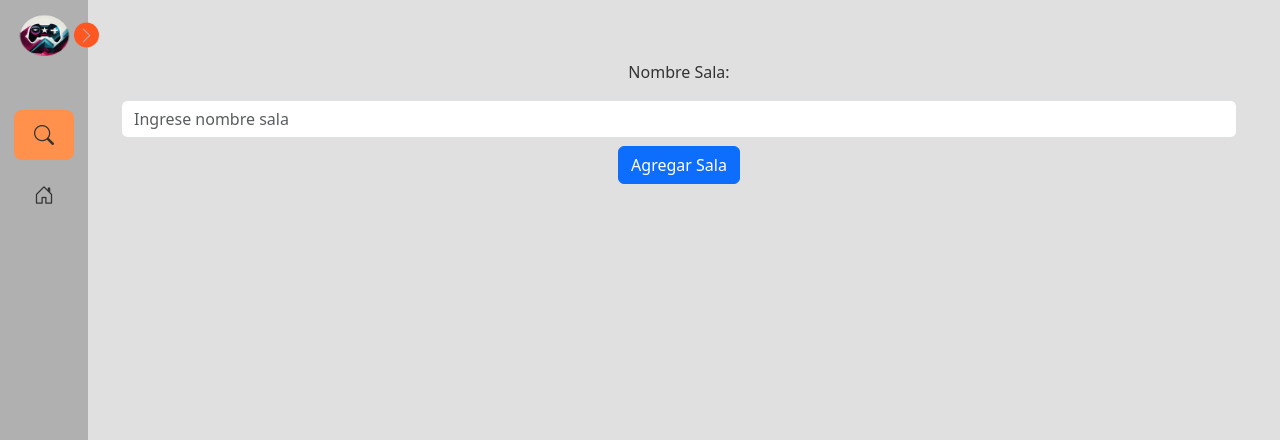
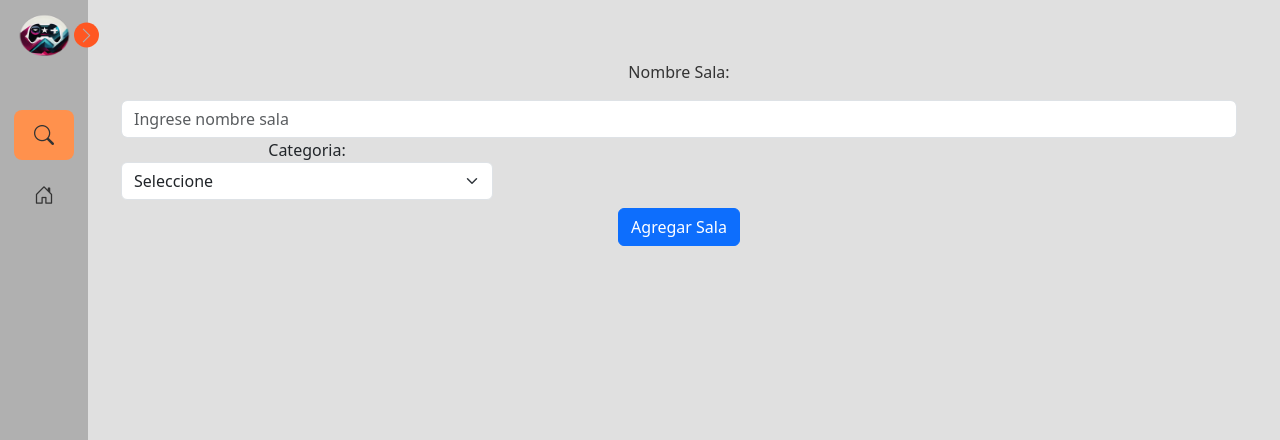
Before and after one commit to AngelCzu/GameCrewTV, a Django app: page /formuSala in a window 1280 px wide. Shown: the top 440 px of the page. Run offline with Django 4.2, Linux system fonts and the light colour scheme; data comes from the database, SQL or seed files in the repository; both versions use the stored data as it was after the commit.

Commit message:
categoria lista

```diff
--- a/Proyecto_Arquitectura/app/tvapp/admin.py
+++ b/Proyecto_Arquitectura/app/tvapp/admin.py
@@ -7,3 +7,4 @@ admin.site.register(models.Puntos)
 admin.site.register(models.Tarjeta)
 admin.site.register(models.Solespe)
 admin.site.register(models.MensajeChat)
+admin.site.register(models.Categoria)
--- a/Proyecto_Arquitectura/app/tvapp/models.py
+++ b/Proyecto_Arquitectura/app/tvapp/models.py
@@ -5,9 +5,19 @@ from django.contrib import messages
 
 
 # Create your models here.
+
+class Categoria(models.Model):
+    id_categoria = models.IntegerField(primary_key=True)
+    nombre_categoria = models.CharField(max_length=22)
+
+    def __str__(self):
+        txt = "{0} - {1}"
+        return txt.format(self.id_categoria , self.nombre_categoria)
+
 class Sala(models.Model):
+    categoriaId = models.ForeignKey(Categoria, on_delete=models.CASCADE)
     id = models.AutoField(primary_key=True)
-    nombreSala = models.CharField(max_length=100)  # Puedes ajustar la longitud máxima según tus necesidades
+    nombreSala = models.CharField(max_length=100)
 
     def __str__(self):
         txt = "id: {0}, nombresala: {1}"
--- a/Proyecto_Arquitectura/app/tvapp/templates/formuSala.html
+++ b/Proyecto_Arquitectura/app/tvapp/templates/formuSala.html
@@ -9,17 +9,24 @@
 
 <form id="" action="/formuSala" method="POST" enctype="multipart/form-data">
     {% csrf_token %}
-
     <div class="container text-center">
         <div class="row">
             <div class="col-md-12">
                 <label for="txtSala" class="text fs-6 mt-5">Nombre Sala:</label>
                 <input name="txtSala" id="txtSala" class="form-control mt-1" type="text" placeholder="Ingrese nombre sala">
-                <button onclick="nombreSala()" type="submit" class="btn btn-primary mt-2">Agregar Sala</button>
             </div>
         </div>
+        <div class="col-md-4">
+            <label for="cmbCategoria">Categoria:</label>
+            <select id="cmbCategoria" name="cmbCategoria" class="form-select" aria-label="Default select example">
+                <option disabled selected>Seleccione</option>
+                {% for c in cate %}
+                <option value="{{c.id_categoria}}">{{c.nombre_categoria}}</option>
+                {% endfor %}
+            </select>
+        </div>
+        <button onclick="nombreSala()" type="submit" class="btn btn-primary mt-2">Agregar Sala</button>
     </div>
-
 </form>
 
 <script src="{% static 'js/formuSala.js' %}"></script>
--- a/Proyecto_Arquitectura/app/tvapp/views.py
+++ b/Proyecto_Arquitectura/app/tvapp/views.py
@@ -110,19 +110,23 @@ def streamStramer(request, sala_id):
             mensajes = MensajeChat.objects.filter(sala=sala).order_by('timestamp')
 
             data = [{'usuario': mensaje.usuario.username, 'mensaje': mensaje.mensaje, 'timestamp': str(mensaje.timestamp)} for mensaje in mensajes]
-
-
-
     return render(request, 'streamStramer.html', { 'sala': sala, 'mensajes': mensajes, 'puntos_usuario': puntos_usuario})
 
 def sala_form(request):
-    nombre_sala = request.POST.get('txtSala')
-    if nombre_sala:
-        sala = Sala(nombreSala=nombre_sala)
-        sala.save()
-        sala_id = sala.id
-        return redirect(f'/streamStramer/{sala_id}/')
-    return render(request, 'formuSala.html')
+    categorias = Categoria.objects.all()
+
+    if request.method == 'POST':
+        v_categoria_id = request.POST.get('cmbCategoria')
+        v_categoria = Categoria.objects.get(id_categoria=v_categoria_id)
+        nombre_sala = request.POST.get('txtSala')
+
+        if nombre_sala:
+            sala = Sala(nombreSala=nombre_sala, categoriaId=v_categoria)
+            sala.save()
+            sala_id = sala.id
+            return redirect(f'/streamStramer/{sala_id}/')
+
+    return render(request, 'formuSala.html', {"cate": categorias})
 
 
 def streamViewer(request, sala_id):
```
Also changed, not shown: Proyecto_Arquitectura/app/tvapp/migrations/0009_categoria.py (added), Proyecto_Arquitectura/app/tvapp/migrations/0010_delete_mensajechat_delete_sala.py (added), Proyecto_Arquitectura/app/tvapp/migrations/0011_sala_mensajechat.py (added), Proyecto_Arquitectura/db.sqlite3.
